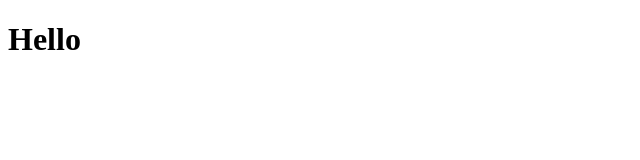
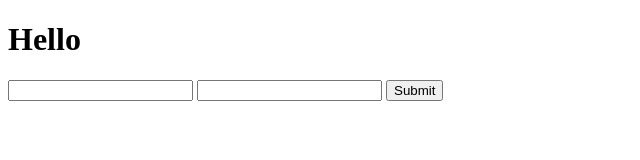
Before and after one commit to AbhishekKaisar/e-university, a plain HTML site: page index.html in a window 1280 px wide. Shown: the whole page, without its empty margins (0-640 px from the left). Drawn offline with Linux system fonts and the light colour scheme.

Commit message:
Created new login form from dev1

```diff
--- a/index.html
+++ b/index.html
@@ -7,5 +7,10 @@
 </head>
 <body>
     <h1>Hello</h1>
+    <form action="">
+        <input type="text">
+        <input type="text">
+        <button>Submit</button>
+    </form>
 </body>
 </html>
```
